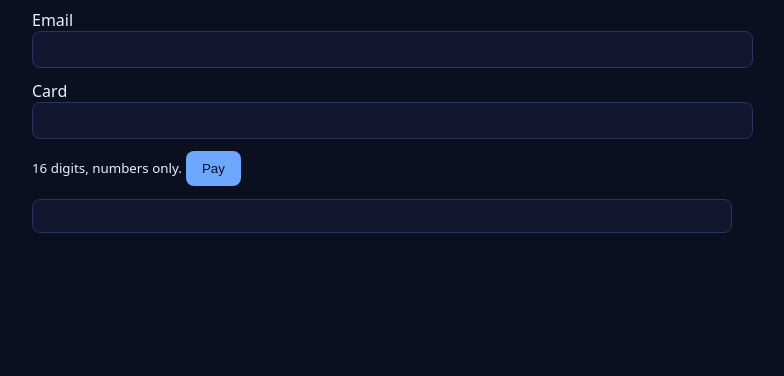
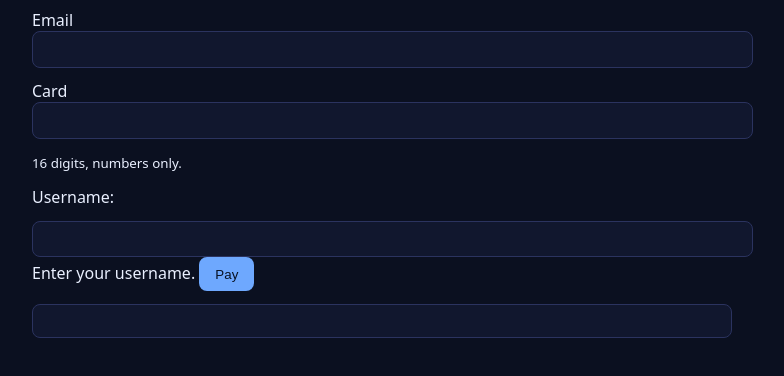
Before and after one commit to FrankGrillo1991/Form-Fix-Audit, a plain HTML site: page index.html in a window 1280 px wide. Shown: the part 158-534 px from the top of the page, without its empty margins (258-1042 px from the left). Drawn offline with Linux system fonts and the light colour scheme.

Commit message:
Update index.html

```diff
--- a/index.html
+++ b/index.html
@@ -14,6 +14,9 @@
     <label for="email">Email <input id="email" name="email" type="email" required></label>
     <label for="card">Card <input id="card" name="card" pattern="\d{16}" inputmode="numeric" required aria-describedby="card-hint"></label>
     <small id="card-hint">16 digits, numbers only.</small>
+    <label for="username">Username:</label>
+    <input id="username" name="username" required aria-describedby="usernameHelp">
+    <span id="usernameHelp" class="help-text">Enter your username.</span>
     <button type="submit">Pay</button>
   </form>
   <pre id="out" aria-live="polite"></pre>
```
